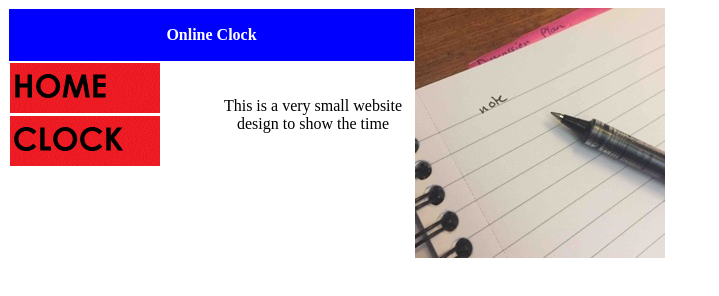
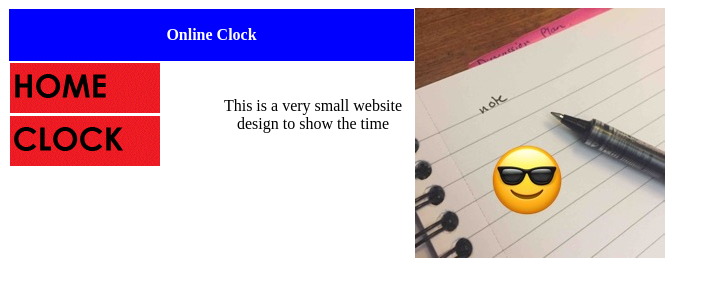
Before and after one commit to Redfearn/Redfearn.github.io, a plain HTML site: page index.html in a window 1280 px wide. Shown: the whole page, without its empty margins (0-719 px from the left). Drawn offline with Linux system fonts and the light colour scheme.

Commit message:
Update index.html

```diff
--- a/index.html
+++ b/index.html
@@ -45,7 +45,7 @@
   </tr>
  </table>
 
-	<img src="images/note.jpg" />
+	<img src="images/noteFace.jpg" />
 
 </body>
 
```
